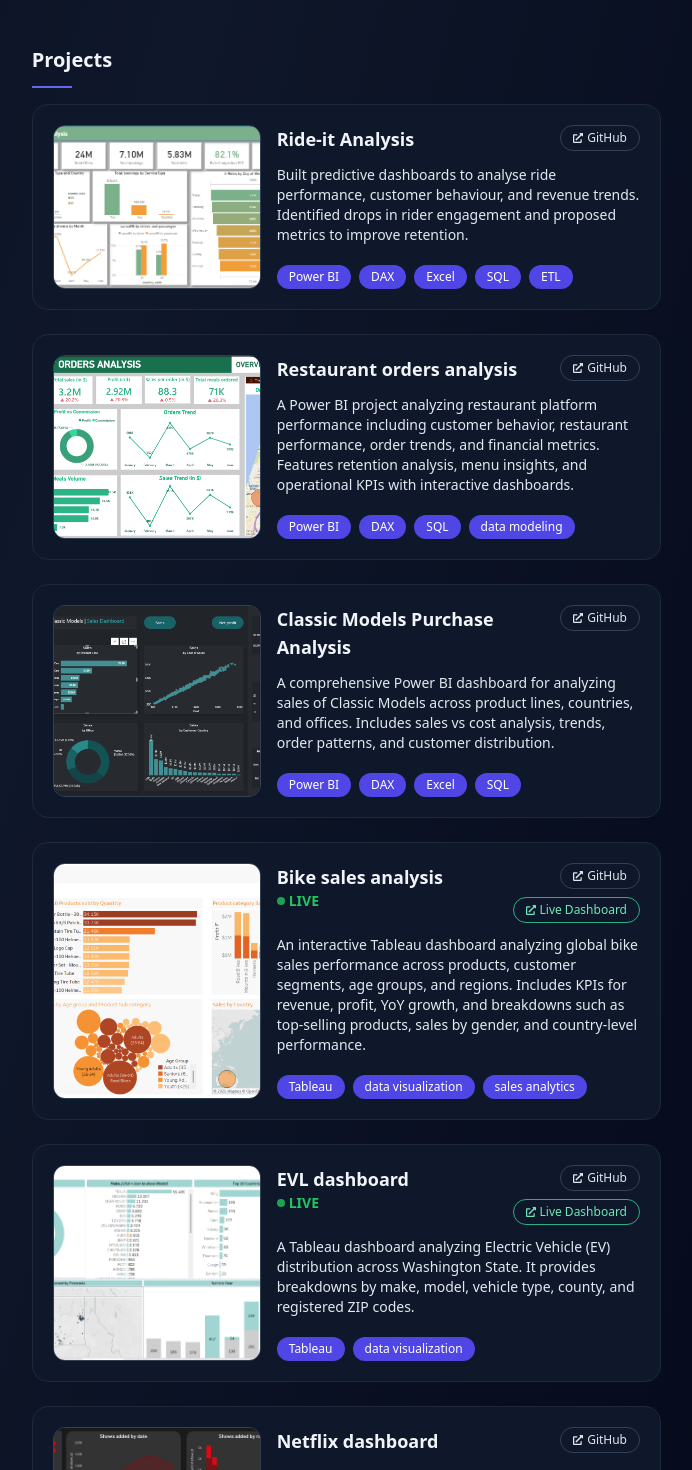
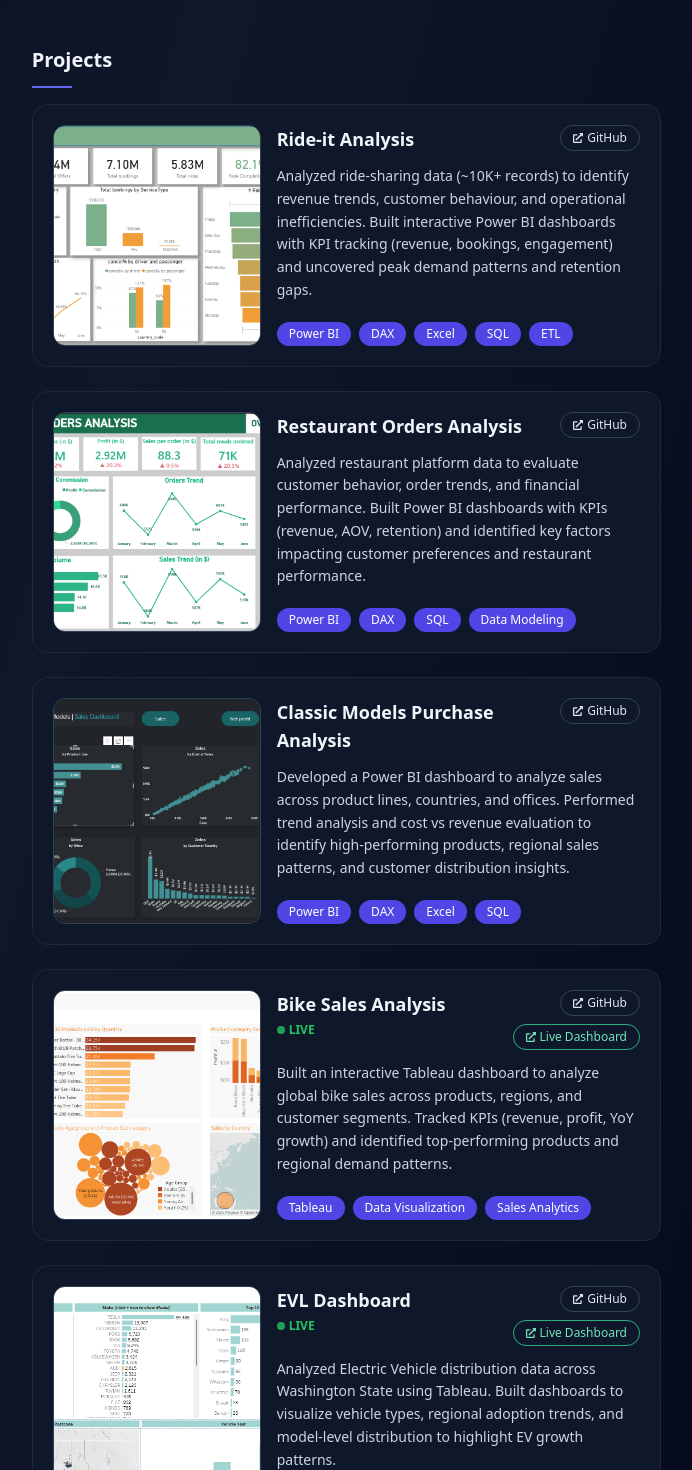
Before and after one commit to yan-jan-ram/portfolio, a React (Vite) app: page / in a window 1280 px wide. Shown: the part 2220-3690 px from the top of the page, without its empty margins (467-1159 px from the left). Built offline with nearby package versions, Linux system fonts and the light colour scheme; the HTML template or start-up script is replaced by a standard one.

Commit message:
Enhanced projects section

```diff
--- a/src/App.jsx
+++ b/src/App.jsx
@@ -122,58 +122,52 @@
 const projects = [
   {
     title: 'Ride-it Analysis',
-    // subtitle: 'Power BI · DAX · Excel · SQL',
     description:
-      'Built predictive dashboards to analyse ride performance, customer behaviour, and revenue trends. Identified drops in rider engagement and proposed metrics to improve retention.',
+      'Analyzed ride-sharing data (~10K+ records) to identify revenue trends, customer behaviour, and operational inefficiencies. Built interactive Power BI dashboards with KPI tracking (revenue, bookings, engagement) and uncovered peak demand patterns and retention gaps.',
     link: 'https://github.com/yan-jan-ram/Ride-it-analysis',
     image: '/project images/Rides dashboard.png',
     tech: ['Power BI', 'DAX', 'Excel', 'SQL', 'ETL']
   },
   {
-    title: 'Restaurant orders analysis',
-    // subtitle: 'Power BI · DAX · Excel · SQL',
+    title: 'Restaurant Orders Analysis',
     description:
-      'A Power BI project analyzing restaurant platform performance including customer behavior, restaurant performance, order trends, and financial metrics. Features retention analysis, menu insights, and operational KPIs with interactive dashboards.',
+      'Analyzed restaurant platform data to evaluate customer behavior, order trends, and financial performance. Built Power BI dashboards with KPIs (revenue, AOV, retention) and identified key factors impacting customer preferences and restaurant performance.',
     link: 'https://github.com/yan-jan-ram/Restaurants-Analysis',
     image: '/project images/Restaurants Dashboard.png',
-    tech: ['Power BI', 'DAX', 'SQL', 'data modeling']
+    tech: ['Power BI', 'DAX', 'SQL', 'Data Modeling']
   },
   {
     title: 'Classic Models Purchase Analysis',
-    // subtitle: 'Power BI · DAX · Excel · SQL',
     description:
-      'A comprehensive Power BI dashboard for analyzing sales of Classic Models across product lines, countries, and offices. Includes sales vs cost analysis, trends, order patterns, and customer distribution.',
+      'Developed a Power BI dashboard to analyze sales across product lines, countries, and offices. Performed trend analysis and cost vs revenue evaluation to identify high-performing products, regional sales patterns, and customer distribution insights.',
     link: 'https://github.com/yan-jan-ram/Classic-Models-Purchase-Analysis',
     image: '/project images/classic models dashboard.png',
     tech: ['Power BI', 'DAX', 'Excel', 'SQL']
   },
   {
-    title: 'Bike sales analysis',
-    // subtitle: 'Power BI · DAX · Excel · SQL',
+    title: 'Bike Sales Analysis',
     description:
-      'An interactive Tableau dashboard analyzing global bike sales performance across products, customer segments, age groups, and regions. Includes KPIs for revenue, profit, YoY growth, and breakdowns such as top-selling products, sales by gender, and country-level performance.',
+      'Built an interactive Tableau dashboard to analyze global bike sales across products, regions, and customer segments. Tracked KPIs (revenue, profit, YoY growth) and identified top-performing products and regional demand patterns.',
     link: 'https://github.com/yan-jan-ram/Bike-Sales',
     liveLink:
       'https://public.tableau.com/app/profile/yandapalli.janakiram/viz/Bikessales_17365258538140/SalesDashboard',
     image: '/project images/bike sales dashboard.png',
-    tech: ['Tableau', 'data visualization', 'sales analytics']
+    tech: ['Tableau', 'Data Visualization', 'Sales Analytics']
   },
   {
-    title: 'EVL dashboard',
-    // subtitle: 'Power BI · DAX · Excel · SQL',
+    title: 'EVL Dashboard',
     description:
-      'A Tableau dashboard analyzing Electric Vehicle (EV) distribution across Washington State. It provides breakdowns by make, model, vehicle type, county, and registered ZIP codes.',
+      'Analyzed Electric Vehicle distribution data across Washington State using Tableau. Built dashboards to visualize vehicle types, regional adoption trends, and model-level distribution to highlight EV growth patterns.',
     link: 'https://github.com/yan-jan-ram/EVL-data',
     liveLink:
       'https://public.tableau.com/app/profile/yandapalli.janakiram/viz/EVLdata/EVPopulationdata',
     image: '/project images/evl dashboard.png',
-    tech: ['Tableau', 'data visualization']
+    tech: ['Tableau', 'Data Visualization']
   },
   {
-    title: 'Netflix dashboard',
-    // subtitle: 'Power BI · DAX · Excel · SQL',
+    title: 'Netflix Dashboard',
     description:
-      'A Power BI dashboard analyzing Netflix’s global content catalog, focusing on content type, genre, ratings, and regional distribution. Highlights trends in content additions and global release patterns.',
+      'Developed a Power BI dashboard to analyze Netflix’s global content catalog by genre, type, and region. Identified trends in content additions, regional distribution, and content mix to support content strategy insights.',
     link: 'https://github.com/yan-jan-ram/Netflix-BI',
     image: '/project images/Netflix dashboard.png',
     tech: ['Power BI', 'DAX', 'Excel']
@@ -442,40 +436,43 @@
     {projects.map(proj => (
       <div
         key={proj.title}
-                    className='border border-slate-300 dark:border-slate-800 rounded-2xl bg-white dark:bg-slate-900 p-4 sm:p-5 flex flex-col sm:flex-row gap-4 hover:shadow-md hover:-translate-y-1 transition-transform'
+        className='group border border-slate-300 dark:border-slate-800 rounded-2xl bg-white dark:bg-slate-900 p-4 sm:p-5 flex flex-col sm:flex-row gap-4 hover:shadow-lg hover:-translate-y-1 transition-all duration-300'
       >
         {/* Thumbnail */}
         {proj.image && (
-                      <div className='w-full sm:w-52 flex-shrink-0'>
+          <div className='w-full sm:w-52 flex-shrink-0 overflow-hidden rounded-xl border border-slate-200 dark:border-slate-700'>
             <img
               src={proj.image}
               alt={proj.title}
-                          className='w-full h-full object-cover rounded-xl border border-slate-200 dark:border-slate-700'
+              className='w-full h-full object-cover transition-transform duration-300 group-hover:scale-105'
             />
           </div>
         )}
 
-                    {/* Text content */}
+        {/* Content */}
         <div className='flex-1 flex flex-col gap-2'>
           <div className='flex items-start justify-between gap-3'>
             <div>
-                          <h3 className='font-semibold text-base sm:text-lg text-slate-900 dark:text-slate-100'>
+              <h3 className='font-semibold text-lg text-slate-900 dark:text-slate-100'>
                 {proj.title}
               </h3>
+
               {/* LIVE badge */}
               {proj.liveLink && (
-                            <span className='flex items-center gap-1 text-green-500 text-xs sm:text-sm font-semibold'>
+                <span className='flex items-center gap-1 text-green-500 text-xs font-semibold mt-1'>
                   <span className='inline-block w-2 h-2 bg-green-500 rounded-full animate-pulse'></span>
                   LIVE
                 </span>
               )}
+
               {proj.subtitle && (
-                            <p className='text-xs sm:text-sm text-slate-500 dark:text-slate-400'>
+                <p className='text-sm text-slate-500 dark:text-slate-400'>
                   {proj.subtitle}
                 </p>
               )}
             </div>
 
+            {/* Links */}
             {(proj.link || proj.liveLink) && (
               <div className='flex flex-col items-end gap-2'>
                 {proj.link && (
@@ -483,7 +480,7 @@
                     href={proj.link}
                     target='_blank'
                     rel='noopener noreferrer'
-                                className='inline-flex items-center gap-1 rounded-full border border-slate-300 dark:border-slate-700 px-3 py-1 text-[11px] sm:text-xs text-slate-700 dark:text-slate-200 hover:bg-slate-100 dark:hover:bg-slate-800'
+                    className='inline-flex items-center gap-1 rounded-full border border-slate-300 dark:border-slate-700 px-3 py-1 text-xs text-slate-700 dark:text-slate-200 hover:bg-slate-100 dark:hover:bg-slate-800 transition'
                   >
                     <FaExternalLinkAlt size={10} />
                     <span>GitHub</span>
@@ -495,7 +492,7 @@
                     href={proj.liveLink}
                     target='_blank'
                     rel='noopener noreferrer'
-                                className='inline-flex items-center gap-1 rounded-full border border-emerald-400/80 px-3 py-1 text-[11px] sm:text-xs text-emerald-600 dark:text-emerald-300 hover:bg-emerald-50 dark:hover:bg-emerald-900/30'
+                    className='inline-flex items-center gap-1 rounded-full border border-emerald-400/80 px-3 py-1 text-xs text-emerald-600 dark:text-emerald-300 hover:bg-emerald-50 dark:hover:bg-emerald-900/30 transition'
                   >
                     <FaExternalLinkAlt size={10} />
                     <span>Live Dashboard</span>
@@ -505,11 +502,12 @@
             )}
           </div>
 
-                      <p className='text-sm text-slate-700 dark:text-slate-200 mt-1'>
+          {/* Description */}
+          <p className='text-sm text-slate-700 dark:text-slate-300 mt-1 leading-relaxed'>
             {proj.description}
           </p>
 
-                      {/* Tech tags */}
+          {/* Tech Tags */}
           {proj.tech && (
             <div className='flex flex-wrap gap-2 mt-3'>
               {proj.tech.map(tag => (
```
Lines whose indentation alone changed are shown as unchanged.
